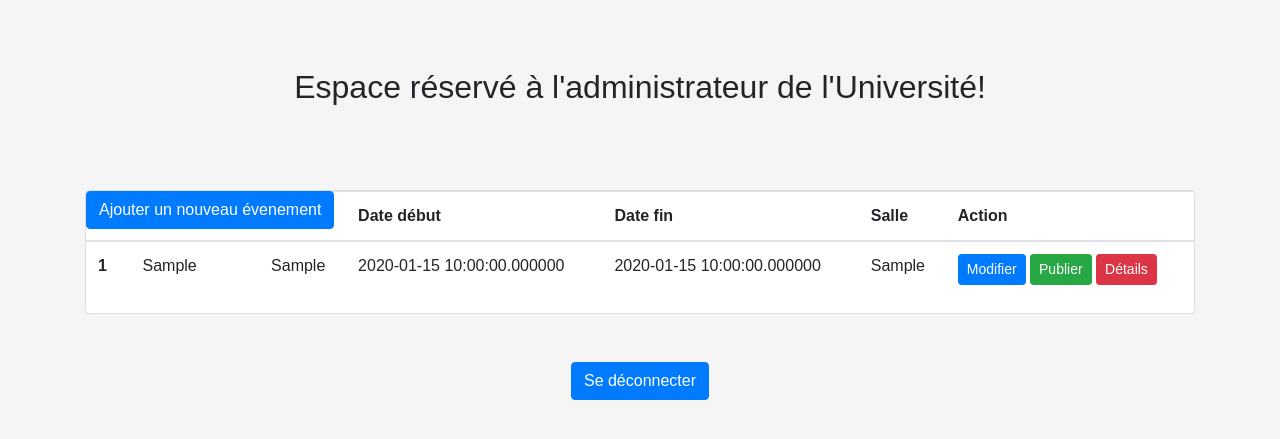
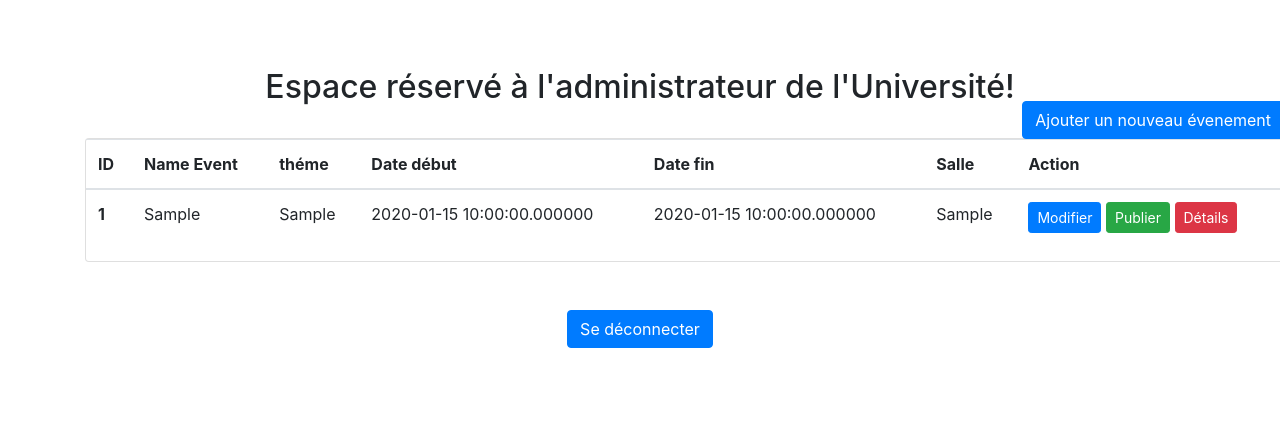
Before and after one commit to ouma77/FSTM-Projet, a PHP site: page /admin_space.php in a window 1280 px wide. Shown: the top 439 px of the page. Run offline with PHP 8.4, Linux system fonts and the light colour scheme; tables that the repository leaves empty hold one stand-in row (values such as "Sample post"); some libraries are stand-ins or nearby versions.

Commit message:
Update admin_space.php

```diff
--- a/LOGIN/admin_space.php
+++ b/LOGIN/admin_space.php
@@ -13,21 +13,28 @@
 <html lang="en">
 <head>
     <meta charset="UTF-8">
-    <title>Document</title>
+    <title>Espace administrateur</title>
     <link href="//maxcdn.bootstrapcdn.com/bootstrap/4.0.0/css/bootstrap.min.css" rel="stylesheet" id="bootstrap-css">
-    <script src="//maxcdn.bootstrapcdn.com/bootstrap/4.0.0/js/bootstrap.min.js"></script>
-    <script src="//cdnjs.cloudflare.com/ajax/libs/jquery/3.2.1/jquery.min.js"></script>
-    <link rel="stylesheet" href="StyleA.css">
+<script src="//maxcdn.bootstrapcdn.com/bootstrap/4.0.0/js/bootstrap.min.js"></script>
+<script src="//cdnjs.cloudflare.com/ajax/libs/jquery/3.2.1/jquery.min.js"></script>
+    <link rel="stylesheet" href="StyleAdmin.css">
     <style>
 
       .card a{
         text-decoration : none;
         color : white;
       }
-      #add__new__list{
-      top: 20px;
+
+      #add_new_list{
+      top: -38px;
       right: 0px;
-}
+      }
+
+      .card
+      {
+        width : 1200px;
+
+      }
     </style>
 
 </head>
```
